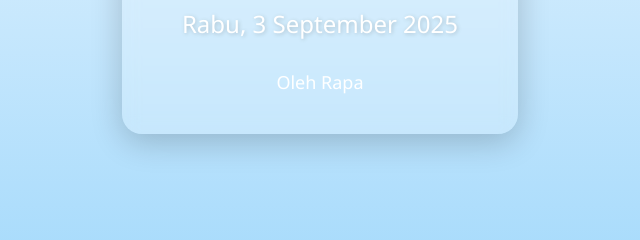
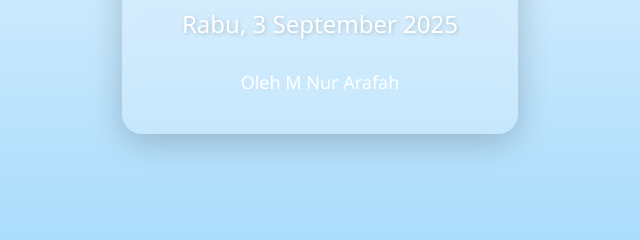
Before and after one commit to gpes22em/arafah, a plain HTML site: page index.html in a window 1280 px wide. Shown: the part 290-530 px from the top of the page, 320-960 px from the left. Drawn offline with Linux system fonts and the light colour scheme.

Commit message:
Update index.html

```diff
--- a/index.html
+++ b/index.html
@@ -19,7 +19,7 @@
   <div class="clock">
     <h1 id="time">00:00:00</h1>
     <p id="date">Senin, 1 Januari 2025</p>
-               <div class="credit">Oleh Rapa</div>
+               <div class="credit">Oleh M Nur Arafah</div>
   </div>
 
   <!-- Kapal -->
```
